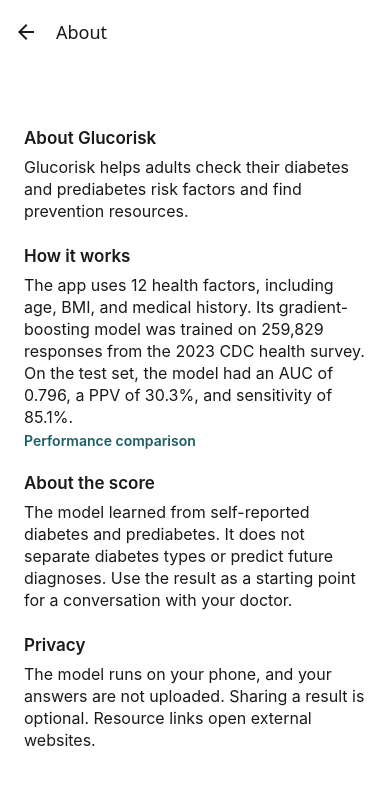
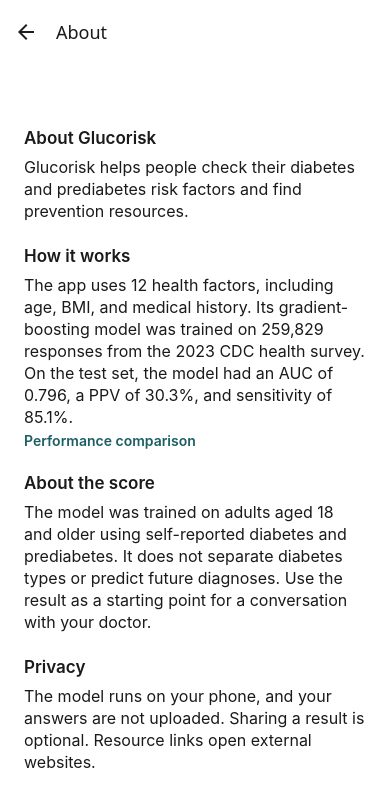
Before and after one commit to aryanmadan423/glucorisk, a React Native app: screen /About in a window 390 px wide. Shown: the top 806 px of the page. Built offline with nearby package versions, Linux system fonts and the light colour scheme.

Commit message:
Add files via upload
wording update

```diff
--- a/src/screens/AboutScreen.js
+++ b/src/screens/AboutScreen.js
@@ -6,7 +6,7 @@ export default function AboutScreen({ navigation }) {
     <ScrollView contentContainerStyle={styles.page}>
       <Text style={styles.heading}>About Glucorisk</Text>
       <Text style={styles.body}>
-        Glucorisk helps adults check their diabetes and prediabetes risk factors and find prevention resources.
+        Glucorisk helps people check their diabetes and prediabetes risk factors and find prevention resources.
       </Text>
       <Text style={styles.heading}>How it works</Text>
       <Text style={styles.body}>
@@ -20,7 +20,7 @@ export default function AboutScreen({ navigation }) {
       </TouchableOpacity>
       <Text style={styles.heading}>About the score</Text>
       <Text style={styles.body}>
-        The model learned from self-reported diabetes and prediabetes. It does not separate diabetes types or predict future diagnoses. Use the result as a starting point for a conversation with your doctor.
+        The model was trained on adults aged 18 and older using self-reported diabetes and prediabetes. It does not separate diabetes types or predict future diagnoses. Use the result as a starting point for a conversation with your doctor.
       </Text>
       <Text style={styles.heading}>Privacy</Text>
       <Text style={styles.body}>
--- a/src/screens/QuestionnaireScreen.js
+++ b/src/screens/QuestionnaireScreen.js
@@ -64,7 +64,7 @@ export default function QuestionnaireScreen({ navigation }) {
     if (loading) return;
     if (!answered) {
       Alert.alert("Check your answer", question.id === "AGE_YEARS"
-        ? "Enter a whole-number age from 18 to 99. This app is intended for adults."
+        ? "Enter a whole-number age from 18 to 99."
         : (isNumeric ? "Enter a valid answer. Height and weight must be greater than zero." : "Choose an answer to continue."));
       return;
     }
--- a/src/screens/WelcomeScreen.js
+++ b/src/screens/WelcomeScreen.js
@@ -10,7 +10,7 @@ export default function WelcomeScreen({ navigation }) {
       </Text>
 
       <Text style={styles.body}>
-        For adults. Your answers stay on your phone, and the screening check works offline.
+        Your answers stay on your phone, and the screening check works offline.
       </Text>
       <TouchableOpacity style={styles.button} onPress={() => navigation.navigate("Questionnaire")}>
         <Text style={styles.buttonText}>Start</Text>
```
Also changed, not shown: 1 other file (tests, documents, lock files or other folders).
